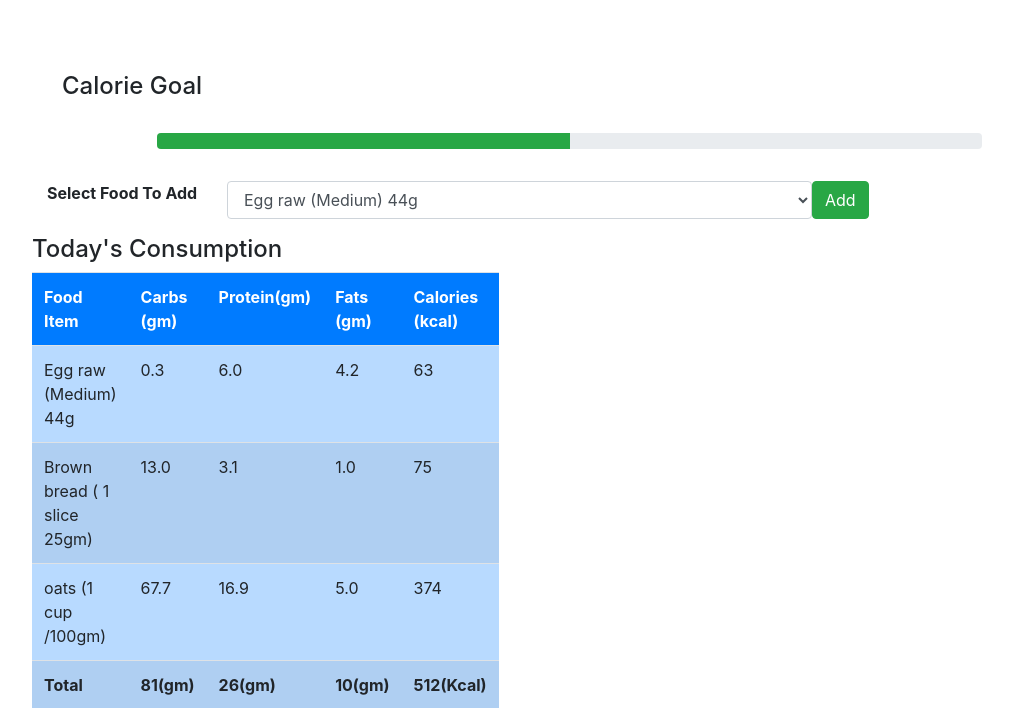
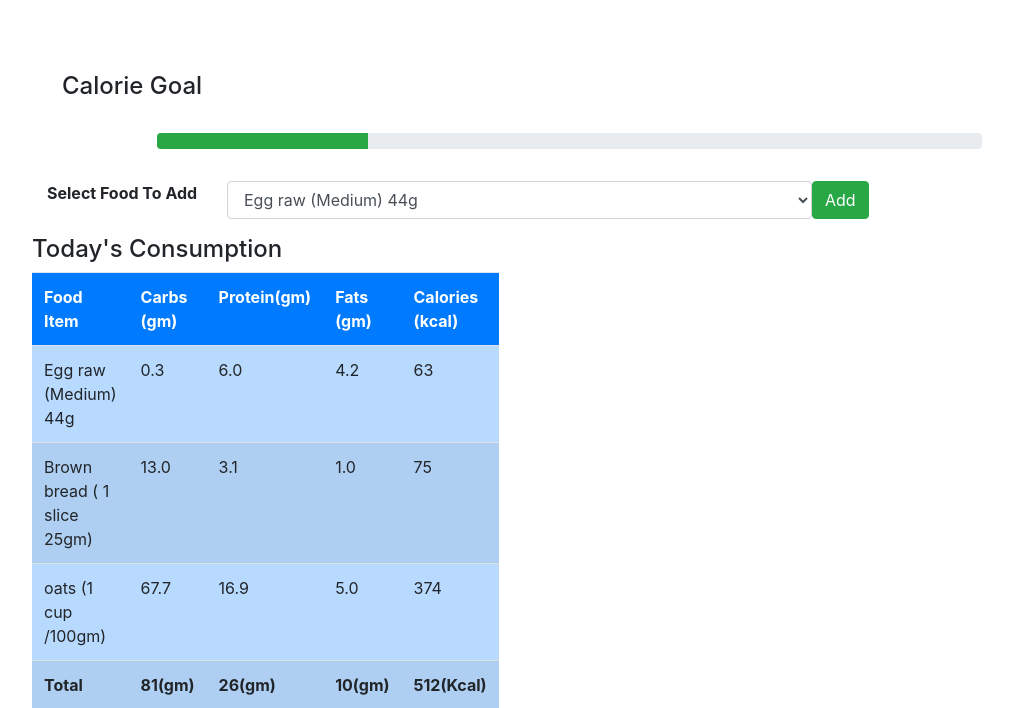
Before and after one commit to Shaharia-SE/CreatingFoodModel, a Django app: page / in a window 1280 px wide. Shown: the top 708 px of the page, without its empty margins (23-1036 px from the left). Run offline with Django 3.2, Linux system fonts and the light colour scheme; a user stored in the database is signed in; data comes from the database, SQL or seed files in the repository.

Commit message:
foodchart

```diff
--- a/myapp/templates/myapp/index.html
+++ b/myapp/templates/myapp/index.html
@@ -15,7 +15,7 @@
     <div class="row">
         <div class="col-md-9 offset-1">
             <div class="progress">
-                <div class="progress-bar bg-success" role="progressbar" style="width: 50%" aria-valuenow="0"
+                <div class="progress-bar bg-success" role="progressbar" style="width: 0%" aria-valuenow="0"
                      aria-valuemin="0" aria-valuemax="0">
 
                 </div>
@@ -116,5 +116,7 @@
     document.getElementById("totalCalories").innerHTML = '<b>' + calories + '(Kcal)</b>';
 
     var calPer = (calories / 2000) * 100;
+    document.getElementsByClassName("progress-bar")[0].setAttribute("style", "width:" + calPer + "%");
+
 </script>
 </html>
```
